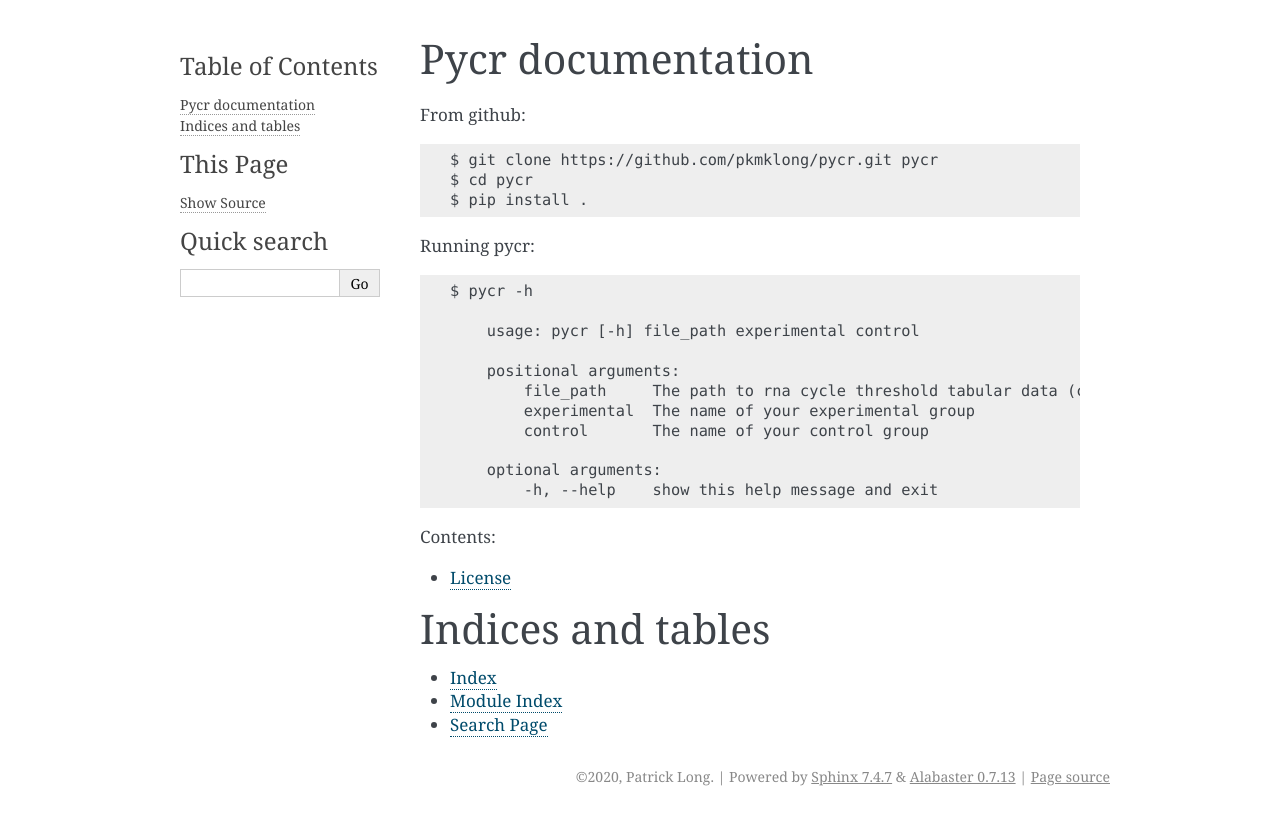
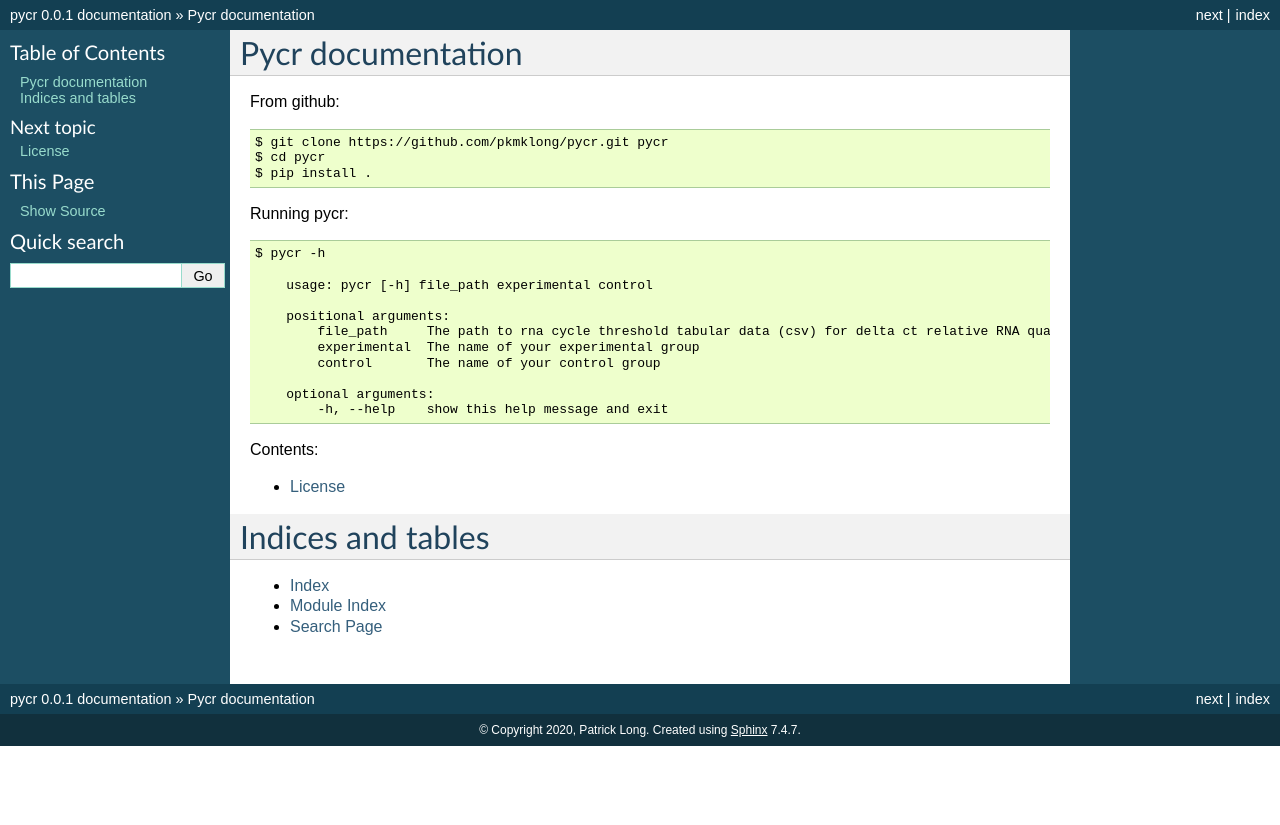
Before and after one commit to patrickmlong/pycr, a Sphinx documentation site: the page built from docs/index.rst, in a window 1280 px wide. Shown: the top 825 px of the page. Built offline with Sphinx 7.4.7, drawn with Linux system fonts in a browser that asks for light colours.

Commit message:
update sphinx theme to default

```diff
--- a/docs/conf.py
+++ b/docs/conf.py
@@ -17,7 +17,7 @@
 
 # -- Project information -----------------------------------------------------
 
-project = 'pycr_docs'
+project = 'pycr'
 copyright = '2020, Patrick Long'
 author = 'Patrick Long'
 
@@ -47,7 +47,7 @@
 # The theme to use for HTML and HTML Help pages.  See the documentation for
 # a list of builtin themes.
 #
-html_theme = 'alabaster'
+html_theme = 'default'
 
 # Add any paths that contain custom static files (such as style sheets) here,
 # relative to this directory. They are copied after the builtin static files,
```
